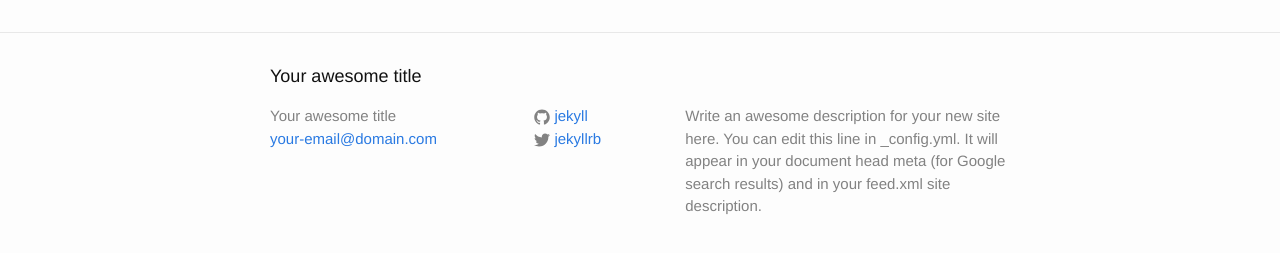
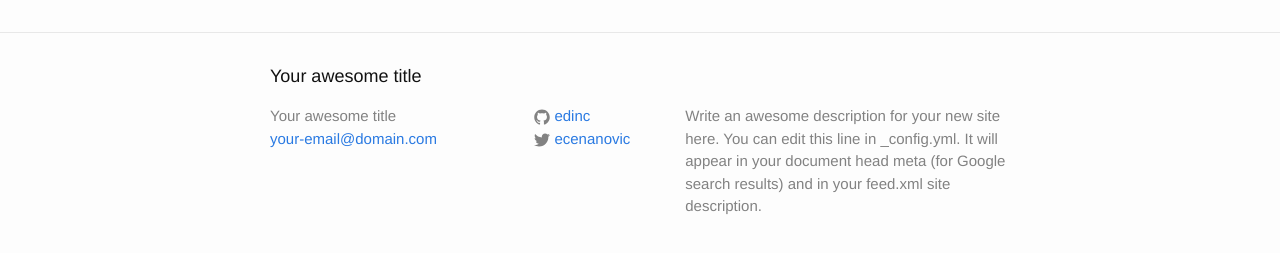
Before and after one commit to edinc/edinc.github.io, a Jekyll site: the page built from index.html, in a window 1280 px wide. Shown: the part 264-517 px from the top of the page. Built offline with Jekyll 4.4.1, drawn with Linux system fonts in a browser that asks for light colours.

Commit message:
Added twitter and github names

```diff
--- a/_config.yml
+++ b/_config.yml
@@ -14,8 +14,8 @@ description: > # this means to ignore newlines until "baseurl:"
   Google search results) and in your feed.xml site description.
 baseurl: "" # the subpath of your site, e.g. /blog
 url: "http://yourdomain.com" # the base hostname & protocol for your site
-twitter_username: jekyllrb
-github_username:  jekyll
+twitter_username: ecenanovic
+github_username:  edinc
 
 # Build settings
 markdown: kramdown
```
